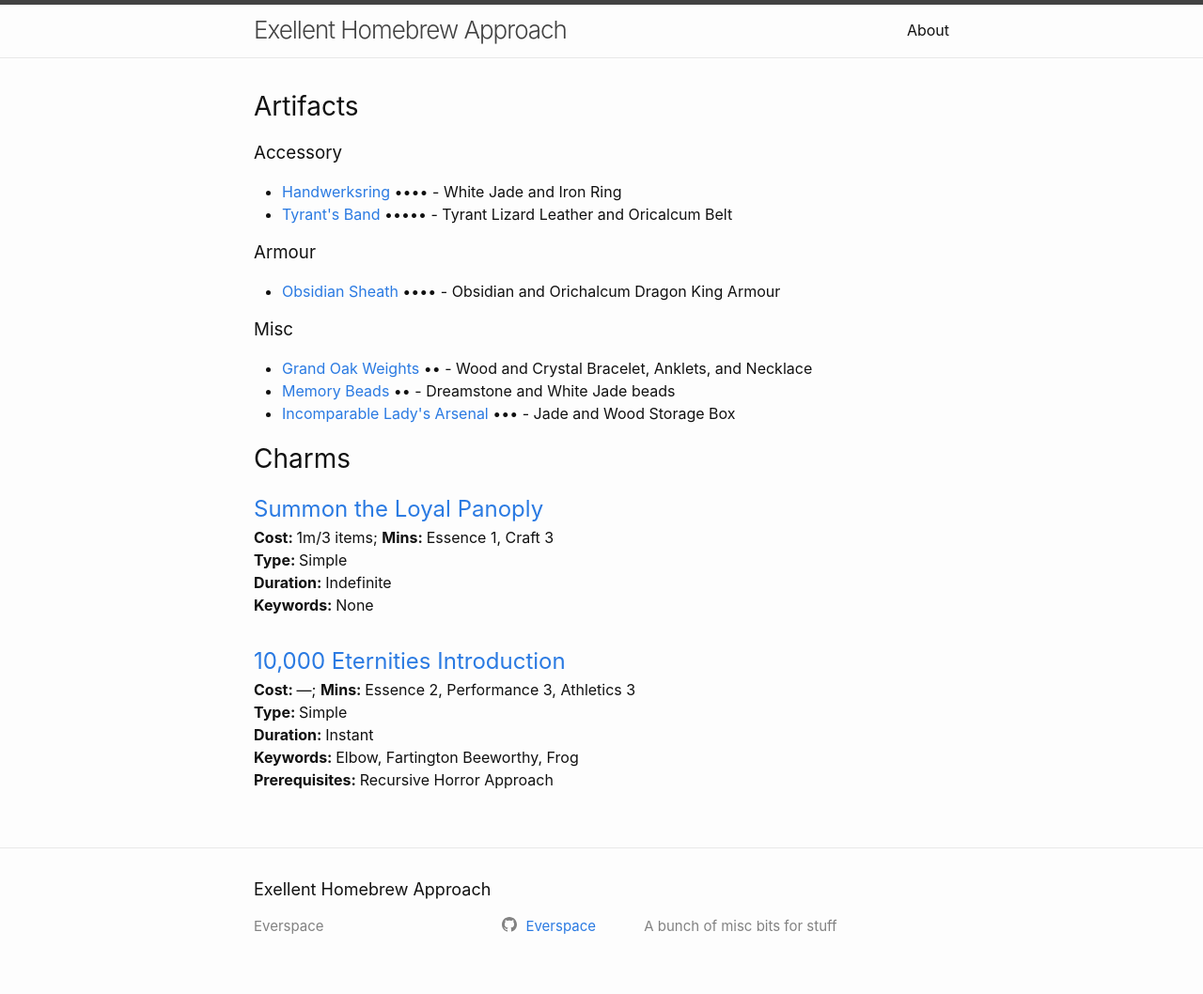
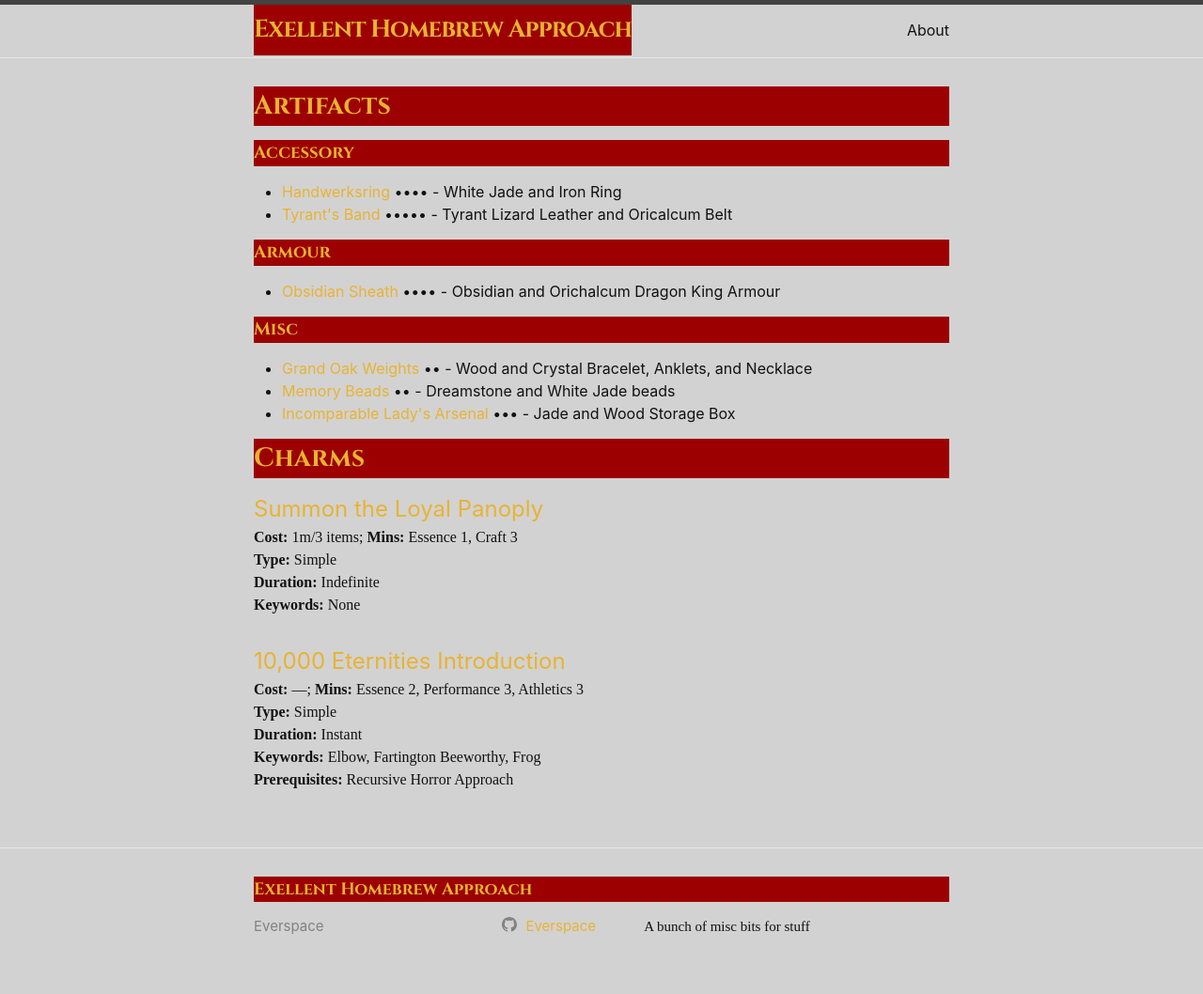
Before and after one commit to Everspace/Excellent-Homebrew-Approach, a Jekyll site: the page built from index.md, in a window 1280 px wide. Shown: the whole page at 94% size. Built offline with Jekyll 4.4.1, drawn with Linux system fonts in a browser that asks for light colours; some web fonts are replaced.

Commit message:
Initial attempt at custome theme

```diff
--- a/_includes/structure/head.html
+++ b/_includes/structure/head.html
@@ -2,6 +2,8 @@
   <meta charset="utf-8">
   <meta http-equiv="X-UA-Compatible" content="IE=edge">
   <meta name="viewport" content="width=device-width, initial-scale=1">
+  <link href="https://fonts.googleapis.com/css?family=Cinzel:900,700|Volkhov:400,400i" rel="stylesheet">
+
   {%- seo -%}
   <link rel="stylesheet" href="{{ "/assets/main.css" | relative_url }}">
   {%- feed_meta -%}
--- a/_sass/dynast/_base.scss
+++ b/_sass/dynast/_base.scss
@@ -1,3 +1,48 @@
+$background-color: #d5d6ce;
+$font-color: #111;
+$title-color: #ffbd1b;
+$title-color: desaturate($title-color, 20%);
+$background-color: desaturate($background-color, 40%);
+
+
+$highlight-background-color: #9c0000;
+$highlight-font-color: #CCC;
+
+p {
+  font-family: 'Volkhov', serif;
+  font-weight: 400;
+  color: $font-color;
+}
+
+a {
+  color: $title-color;
+}
+
+a:hover, a:visited:hover {
+  color: $font-color;
+}
+
+a:visited {
+  color: darken($title-color, 20%);
+}
+
+
+h1, h2, h3, h4, h5, h6, a.site-title {
+  font-family: 'Cinzel', serif;
+  font-weight: 700;
+  color: $title-color;
+  background-color: saturate($highlight-background-color, 10%);
+}
+
+h1 {
+  font-weight: 900;
+}
+
 hr {
   margin: 1em;
+  border-color: $title-color;
 }
+
+body {
+  background: $background-color;
+}
--- a/_sass/dynast/_layout.scss
+++ b/_sass/dynast/_layout.scss
@@ -1,7 +1,12 @@
 
 .card {
+  background-color: saturate($highlight-background-color, 10%);
   margin:  $spacing-unit/2;
   padding: $spacing-unit/2;
-  box-shadow: 0px 4px 15px rgba(10, 10, 10, 0.15),
-              0px 4px  5px rgba(10, 10, 10, 0.25)
+  box-shadow: 0px 4px 15px rgba(0, 0, 0, 0.15),
+              0px 4px  5px rgba(0, 0, 0, 0.25)
 }
+
+.card * {
+  color: $highlight-font-color !important;
+}
```
